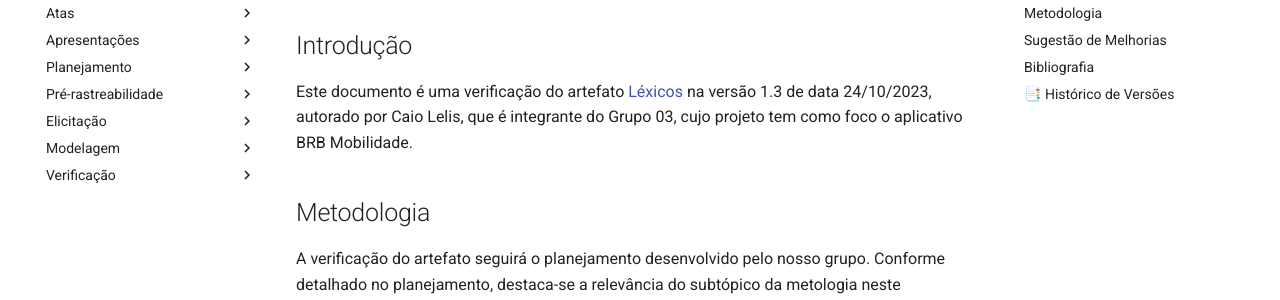
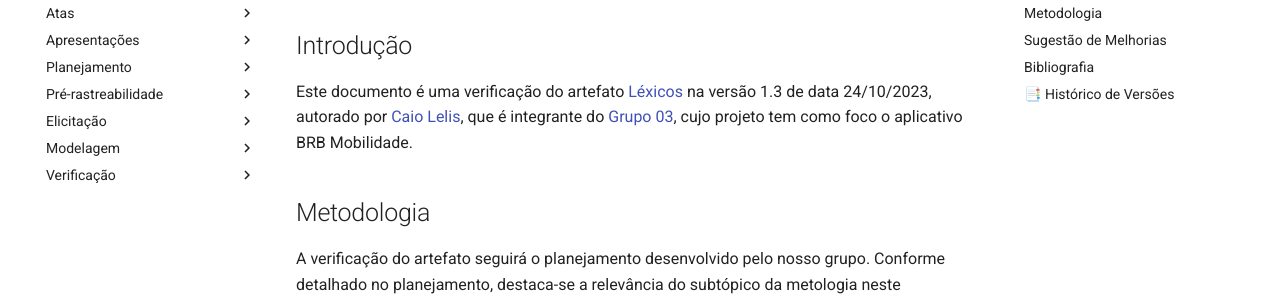
Before and after one commit to Requisitos-de-Software/2023.2-Carteira_Digital_de_Transito, an MkDocs documentation site: the page built from docs/verificacao/tecnicasDePriorizacao/lexicos.md, in a window 1280 px wide and 900 px high. Shown: the part 152-452 px from the top of the window. Built offline with MkDocs 1.6.1 and Material for MkDocs 9.7.7, drawn with Linux system fonts in a browser that asks for light colours; part of the change alters nothing that is shown.

```diff
--- a/docs/verificacao/tecnicasDePriorizacao/lexicos.md
+++ b/docs/verificacao/tecnicasDePriorizacao/lexicos.md
@@ -1,7 +1,7 @@
 # Léxicos
 
 ## Introdução
-Este documento é uma verificação do artefato [Léxicos](https://requisitos-de-software.github.io/2023.2-BRBMobilidade/Modelagem/02-l%C3%A9xicos/) na versão 1.3 de  data 24/10/2023, autorado por Caio Lelis, que é integrante do Grupo 03, cujo projeto tem como foco o aplicativo BRB Mobilidade.
+Este documento é uma verificação do artefato [Léxicos](https://requisitos-de-software.github.io/2023.2-BRBMobilidade/Modelagem/02-l%C3%A9xicos/) na versão 1.3 de  data 24/10/2023, autorado por [Caio Lelis](https://github.com/caio-lelis), que é integrante do [Grupo 03](https://requisitos-de-software.github.io/2023.2-BRBMobilidade/#equipe), cujo projeto tem como foco o aplicativo BRB Mobilidade.
 
 ## Metodologia
 A verificação do artefato seguirá o planejamento desenvolvido pelo nosso grupo. Conforme detalhado no planejamento, destaca-se a relevância do subtópico da metologia neste documento, onde será apresentada a tabela contendo os checklists utilizados para realizar essa verificação. O referido checklist pode ser consultado na Tabela 1.
```
